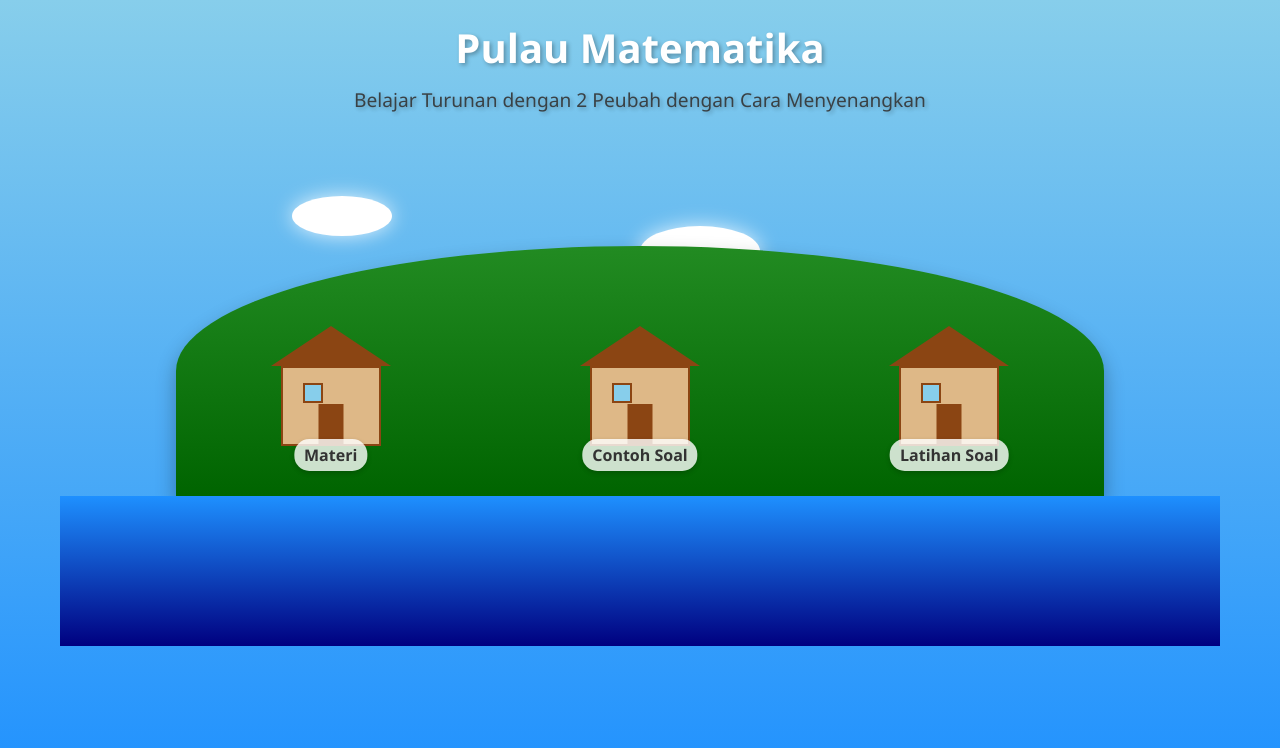
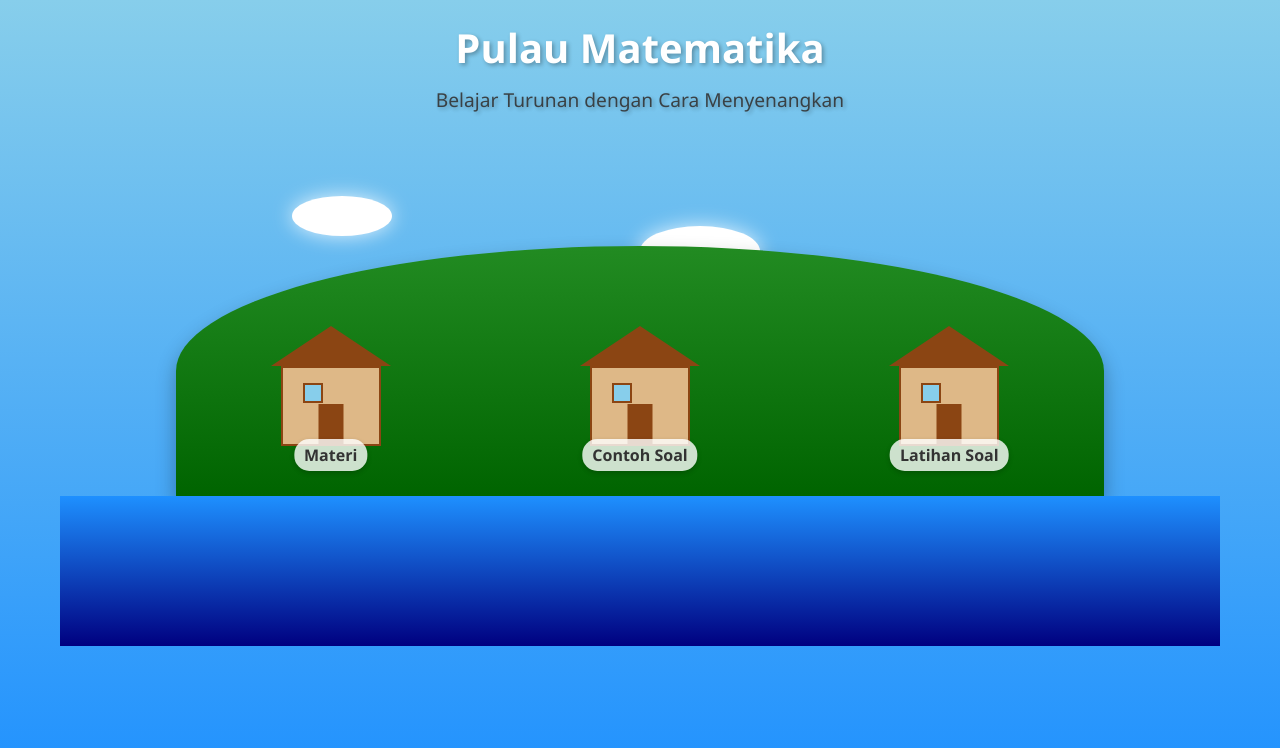
Before and after one commit to sands-box/kpb, a plain HTML site: page index.html in a window 1280 px wide. Drawn offline with Linux system fonts and the light colour scheme.

Commit message:
Update index.html

```diff
--- a/index.html
+++ b/index.html
@@ -3,14 +3,14 @@
 <head>
     <meta charset="UTF-8">
     <meta name="viewport" content="width=device-width, initial-scale=1.0">
-    <title>Pulau Matematika - Turunan dengan 2 Peubah</title>
+    <title>Pulau Matematika - Turunan </title>
     <link rel="stylesheet" href="style.css">
 </head>
 <body>
     <div class="container">
         <header>
             <h1>Pulau Matematika</h1>
-            <p class="subtitle">Belajar Turunan dengan 2 Peubah dengan Cara Menyenangkan</p>
+            <p class="subtitle">Belajar Turunan dengan Cara Menyenangkan</p>
         </header>
 
         <div class="island-scene">
```
